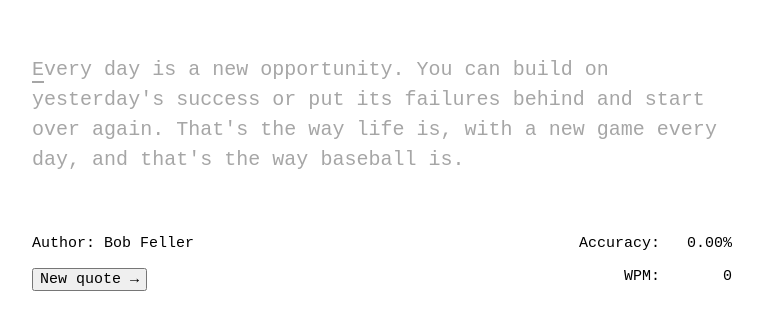
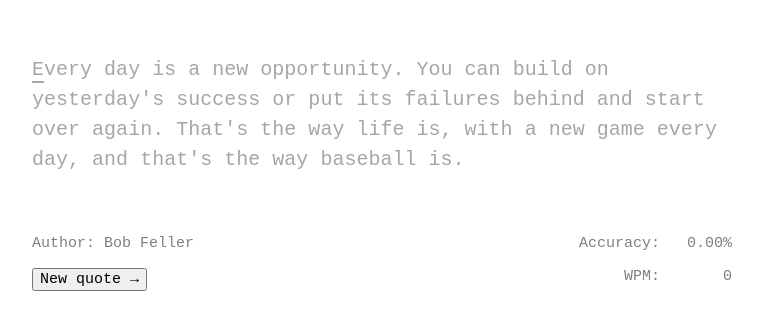
Before and after one commit to marktheskies/minimalist-typer, a React (Create React App) app: page / in a window 1280 px wide. Shown: the part 197-526 px from the top of the page, without its empty margins (258-1021 px from the left). Built offline with nearby package versions, Linux system fonts and the light colour scheme.

Commit message:
Lighten footer text

```diff
--- a/src/App.css
+++ b/src/App.css
@@ -20,9 +20,12 @@ body {
   justify-content: space-between;
 }
 
+.App footer {
+  color: rgb(127, 127, 127);
+}
+
 .App footer .right {
   text-align: right;
-  /* align-self: flex-end; */
   white-space: pre-wrap;
 }
 
```
